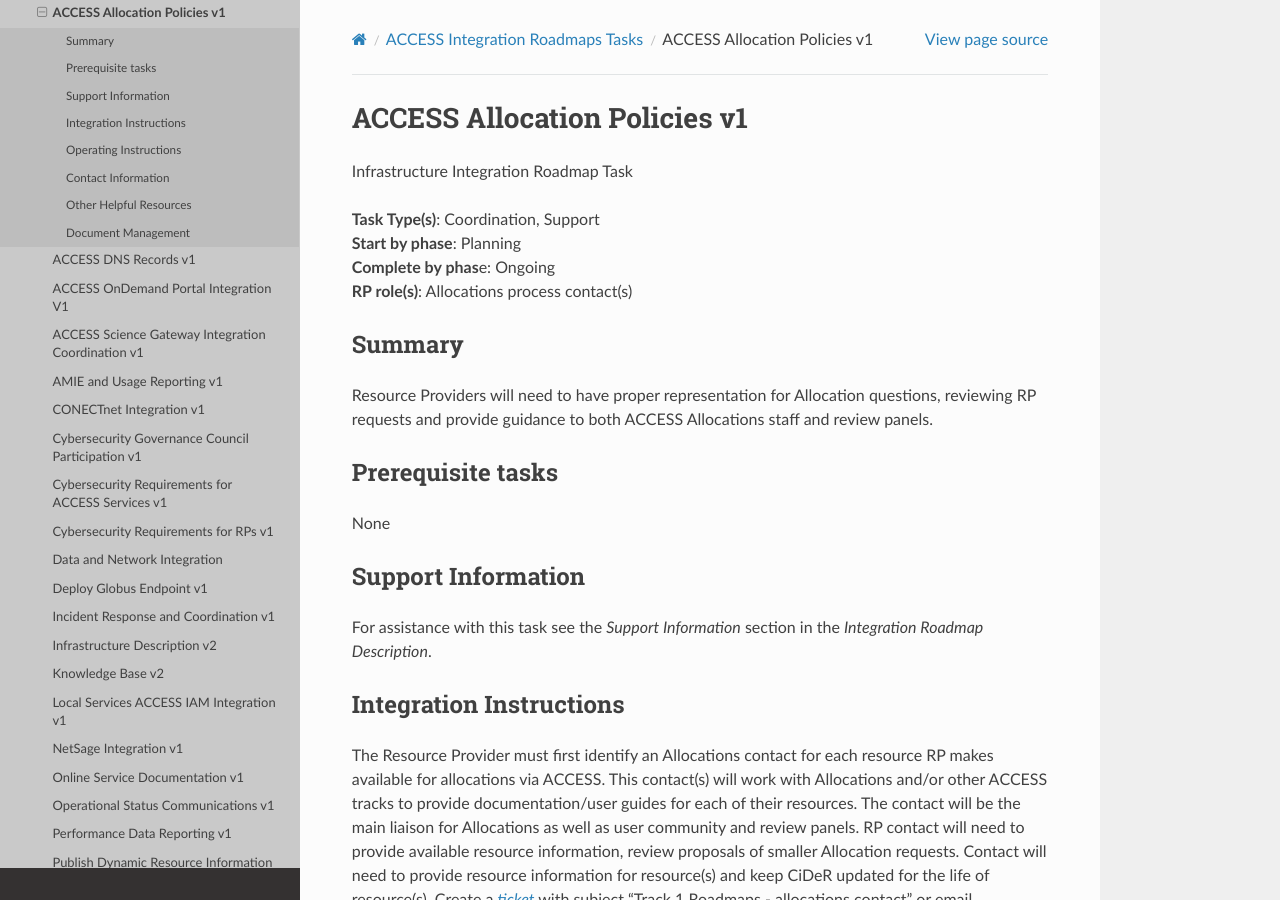
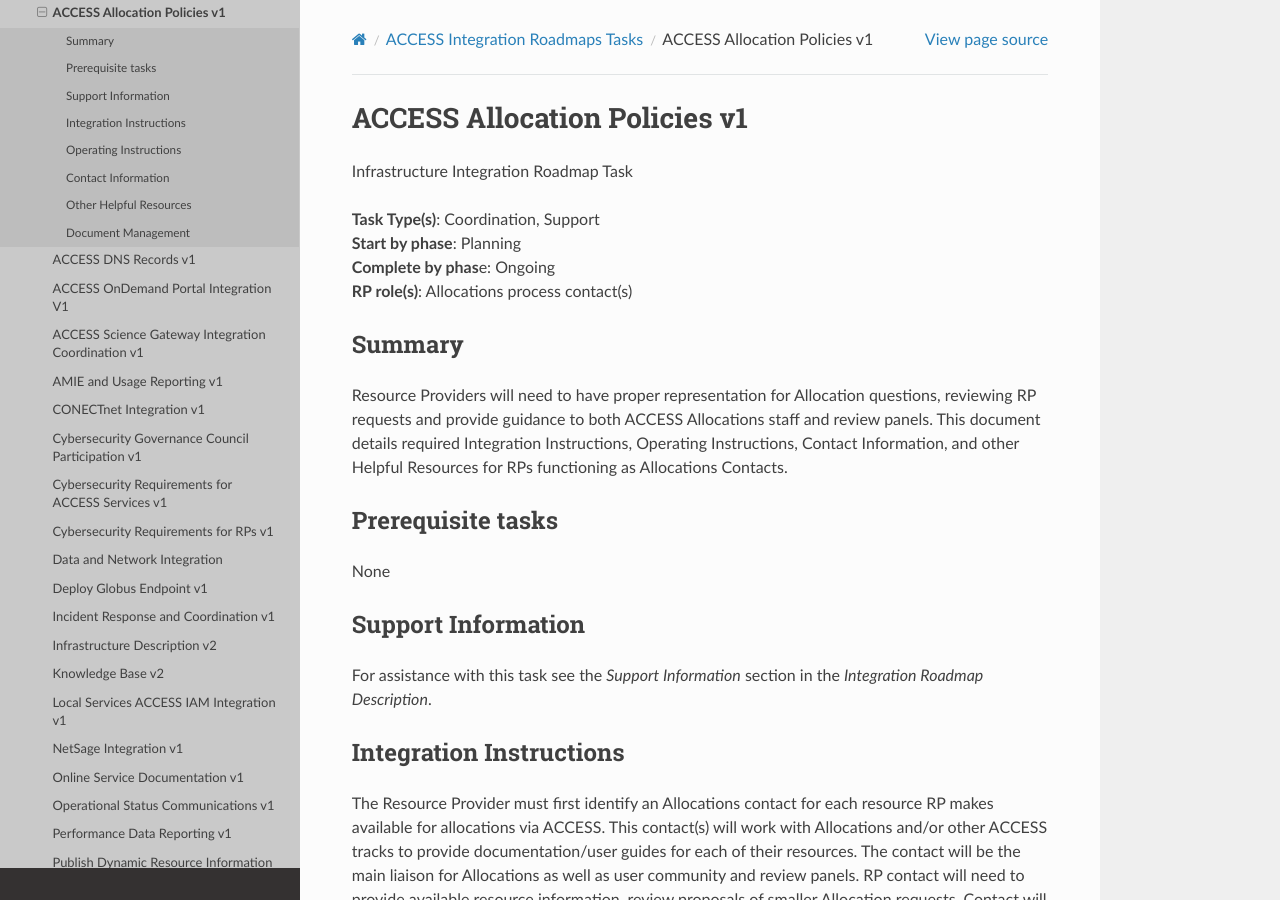
Before and after one commit to esiegmann/Integration_Roadmaps, a Sphinx documentation site: the page built from docs/source/tasks/ACCESS_Allocation_Policies_v1.md, in a window 1280 px wide and 900 px high. Built offline with Sphinx 7.4.7 and the Read the Docs theme 2.0.0, drawn with Linux system fonts in a browser that asks for light colours.

Commit message:
Update ACCESS_Allocation_Policies_v1.md

```diff
--- a/docs/source/tasks/ACCESS_Allocation_Policies_v1.md
+++ b/docs/source/tasks/ACCESS_Allocation_Policies_v1.md
@@ -9,7 +9,7 @@
 
 ## Summary
 
-Resource Providers will need to have proper representation for Allocation questions, reviewing RP requests and provide guidance to both ACCESS Allocations staff and review panels.
+Resource Providers will need to have proper representation for Allocation questions, reviewing RP requests and provide guidance to both ACCESS Allocations staff and review panels. This document details required Integration Instructions, Operating Instructions, Contact Information, and other Helpful Resources for RPs functioning as Allocations Contacts.
 
 ## Prerequisite tasks
 
```
